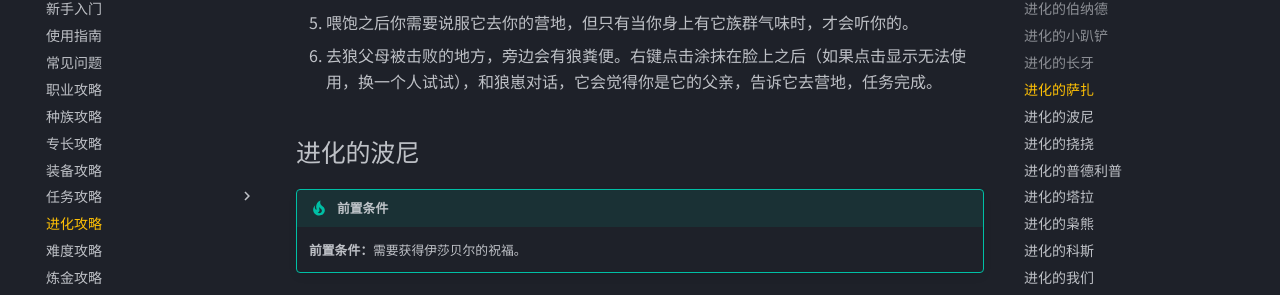
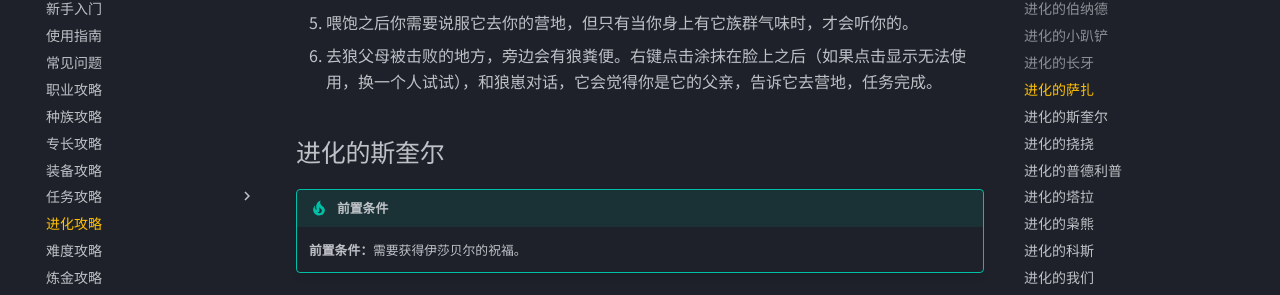
Before and after one commit to oiclyd/bg3-mod-wiki, an MkDocs documentation site: the page built from docs/ch9-summon.md, in a window 1280 px wide and 900 px high, scrolled down 4755 px. Shown: the part 127-422 px from the top of the window. Built offline with MkDocs 1.6.1 and Material for MkDocs 9.7.7, drawn with Linux system fonts in a browser that asks for light colours.

Commit message:
Update ch9-summon.md

```diff
--- a/docs/ch9-summon.md
+++ b/docs/ch9-summon.md
@@ -151,7 +151,7 @@
 5. 喂饱之后你需要说服它去你的营地，但只有当你身上有它族群气味时，才会听你的。
 6. 去狼父母被击败的地方，旁边会有狼粪便。右键点击涂抹在脸上之后（如果点击显示无法使用，换一个人试试），和狼崽对话，它会觉得你是它的父亲，告诉它去营地，任务完成。
 
-## 进化的波尼
+## 进化的斯奎尔
 
 !!! tip "前置条件"
     **前置条件：**需要获得伊莎贝尔的祝福。
```
